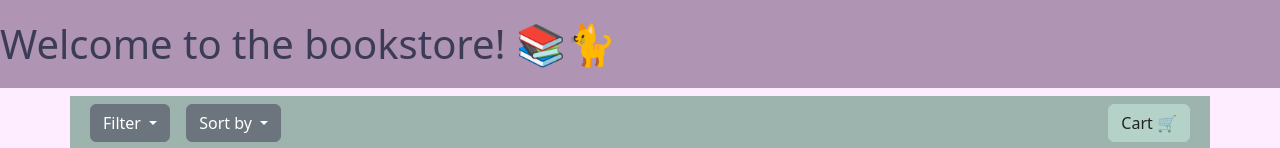
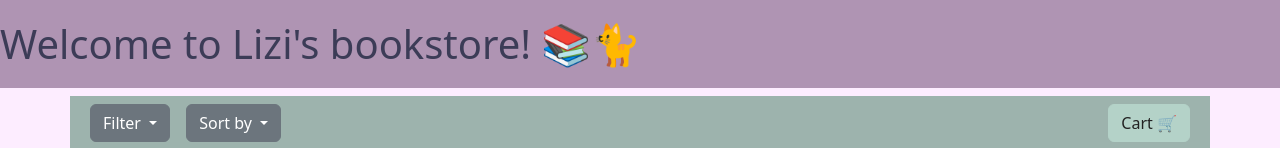
Before and after one commit to camtoth/DA218A-frontend-task1, a website: page index.html in a window 1280 px wide. Shown: the top 148 px of the page. Drawn offline with nearby package versions, Linux system fonts and the light colour scheme.

Commit message:
update title

```diff
--- a/index.html
+++ b/index.html
@@ -13,7 +13,7 @@
     <body>
         <div class="row">
             <h1>
-                Welcome to the bookstore! 📚🐈
+                Welcome to Lizi's bookstore! 📚🐈
             </h1>
         </div>
 
```
